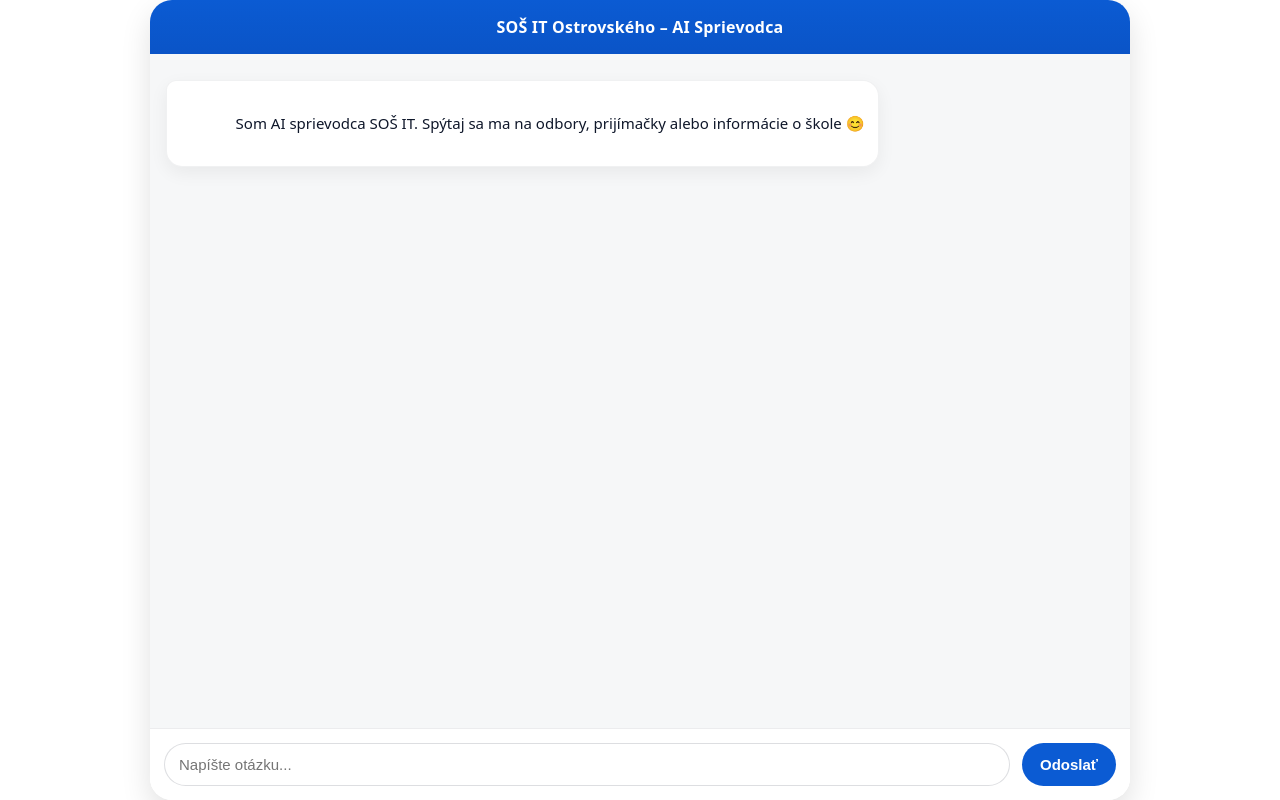
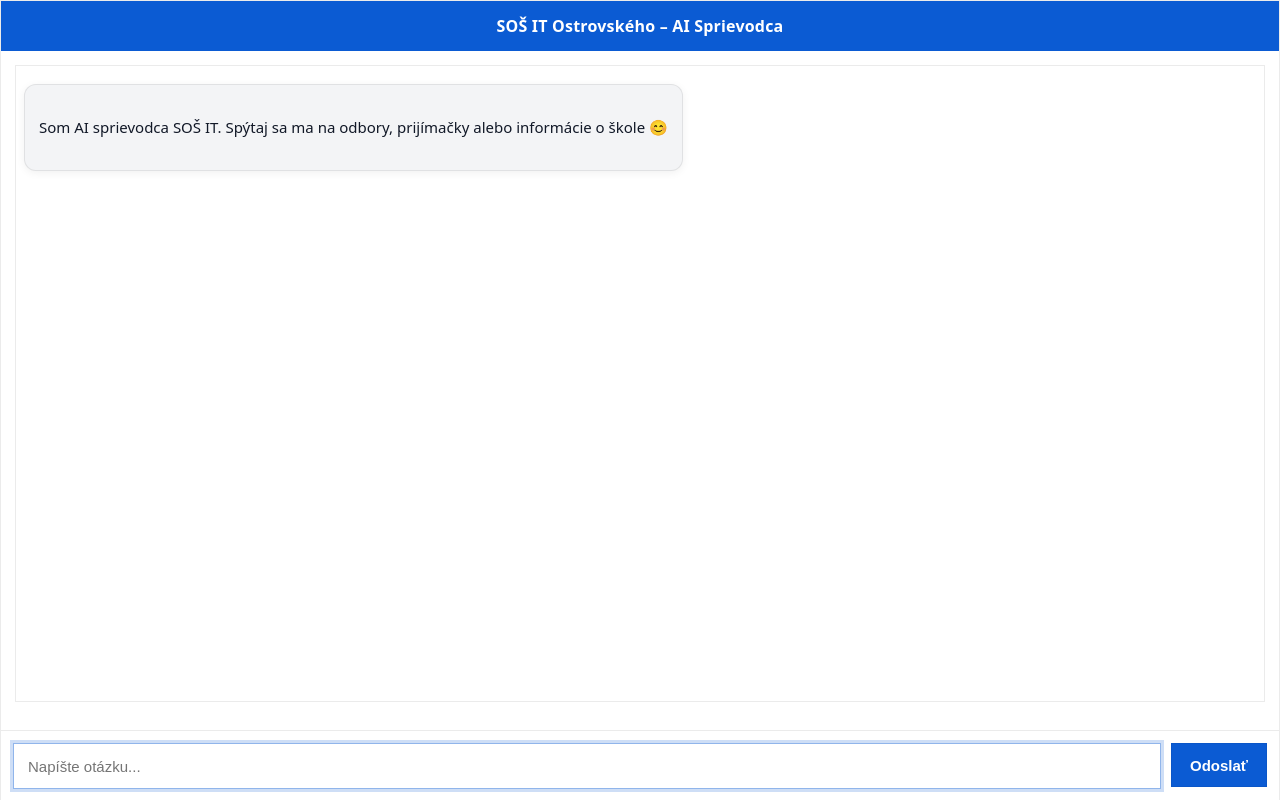
Before and after one commit to davidkogy-maker/sos-it-chat-bot, a Flask app: page / in a window 1280 px wide. Run offline with Flask 3, Linux system fonts and the light colour scheme.

Commit message:
Update index.html

```diff
--- a/templates/index.html
+++ b/templates/index.html
@@ -2,267 +2,300 @@
 <html lang="sk">
 <head>
   <meta charset="utf-8" />
-  <meta name="viewport" content="width=device-width,initial-scale=1" />
+  <meta name="viewport" content="width=device-width, initial-scale=1" />
   <title>SOŠ IT Ostrovského – AI Sprievodca</title>
+
   <style>
     :root{
-      --blue:#0b5bd3;
-      --blue2:#0a54c7;
-      --bg:#ffffff;
-      --panel:#f3f4f6;
-      --bubble:#e9edf3;
-      --text:#0f172a;
-      --muted:#64748b;
-      --radius:22px;
-      --shadow:0 12px 30px rgba(0,0,0,.12);
-      --maxW: 980px; /* ak chceš aby na PC nebolo extrémne široké */
+      --bg: rgba(255,255,255,0.92);
+      --panel: #ffffff;
+      --header: #0b5bd3;
+      --text: #111827;
+      --muted: #6b7280;
+      --bubble-ai: #f3f4f6;
+      --bubble-user: #0b5bd3;
+      --border: rgba(0,0,0,0.08);
+      --shadow: 0 10px 30px rgba(0,0,0,0.12);
+      --focus: 0 0 0 3px rgba(11,91,211,0.20);
     }
 
-    /* FULLSCREEN voči rodičovi (iframe / container v 3DVista) */
+    /* Dôležité pre 3DVista/webframe: nech je stránka NA CELOM priestore */
     html, body {
-      width:100%;
-      height:100%;
-      margin:0;
-      padding:0;
-      background: transparent; /* nech si to rieši 3DVista container */
-      overflow:hidden;
+      height: 100%;
+      width: 100%;
+      margin: 0;
+      padding: 0;
+      background: transparent; /* nech sa nebijeme s pozadím 3D */
+      overflow: hidden; /* scroll nech je len vo vnútri chat okna */
       font-family: system-ui, -apple-system, Segoe UI, Roboto, Arial, sans-serif;
-      color:var(--text);
+      color: var(--text);
     }
 
-    /* Root wrapper vždy 100% */
-    #app{
-      width:100%;
-      height:100%;
-      display:flex;
-      align-items:stretch;
-      justify-content:center;
+    /* Root kontajner */
+    .app {
+      height: 100%;
+      width: 100%;
+      display: flex;
+      align-items: stretch;
+      justify-content: stretch;
+      background: transparent;
     }
 
-    /* Shell vyplní celú plochu, ale vie mať max šírku */
-    .shell{
-      width:100%;
-      height:100%;
-      max-width: var(--maxW);
-      display:flex;
-      padding: 0; /* nech je to “edge-to-edge” v containery */
-      box-sizing:border-box;
-    }
+    /* Chat shell je “na celé” – žiadny max-width */
+    .chat-shell {
+      height: 100%;
+      width: 100%;
+      display: flex;
+      flex-direction: column;
+      background: var(--bg);
+      border: 1px solid var(--border);
+      box-shadow: var(--shadow);
 
-    /* Karta chatu vyplní celý shell */
-    .chat{
-      width:100%;
-      height:100%;
-      display:flex;
-      flex-direction:column;
-      background: rgba(255,255,255,.92);
-      backdrop-filter: blur(6px);
-      border-radius: var(--radius);
-      box-shadow: var(--shadow);
-      overflow:hidden;
+      /* “kockované” */
+      border-radius: 0;
+      overflow: hidden;
     }
 
     /* Header */
-    .header{
+    .chat-header {
       flex: 0 0 auto;
-      background: linear-gradient(180deg, var(--blue), var(--blue2));
-      color:#fff;
-      font-weight:700;
-      text-align:center;
-      padding: 16px 14px;
-      letter-spacing:.2px;
-      font-size: 16px;
+      background: var(--header);
+      color: white;
+      font-weight: 700;
+      text-align: center;
+      padding: 14px 12px;
+      letter-spacing: 0.2px;
+      user-select: none;
     }
 
-    /* Messages area = zvyšok priestoru */
-    .messages{
+    /* Obsah */
+    .chat-body {
       flex: 1 1 auto;
-      min-height:0; /* dôležité aby scroll fungoval v flex */
-      padding: 16px;
-      overflow:auto;
-      background: rgba(243,244,246,.75);
+      min-height: 0; /* extrémne dôležité pre scroll vo flexe */
+      display: flex;
+      flex-direction: column;
+      padding: 14px;
+      gap: 12px;
     }
 
-    .row{
-      display:flex;
+    /* Správy scrollujú samé */
+    .messages {
+      flex: 1 1 auto;
+      min-height: 0;
+      overflow: auto;
+      padding: 8px;
+      background: rgba(255,255,255,0.55);
+      border: 1px solid var(--border);
+
+      /* “kockované” */
+      border-radius: 0;
+    }
+
+    .msg {
+      display: flex;
       margin: 10px 0;
     }
-    .row.user{ justify-content:flex-end; }
-    .row.bot{ justify-content:flex-start; }
 
-    .bubble{
-      max-width: 88%;
+    .msg.ai { justify-content: flex-start; }
+    .msg.user { justify-content: flex-end; }
+
+    .bubble {
+      max-width: min(820px, 92%);
       padding: 12px 14px;
-      border-radius: 16px;
       line-height: 1.35;
       font-size: 15px;
+      border: 1px solid var(--border);
       white-space: pre-wrap;
-      word-wrap: break-word;
-      box-shadow: 0 6px 18px rgba(0,0,0,.06);
-    }
-    .row.user .bubble{
-      background: var(--blue);
-      color:#fff;
-      border-top-right-radius: 10px;
-    }
-    .row.bot .bubble{
-      background: #ffffff;
-      color: var(--text);
-      border-top-left-radius: 10px;
-      border: 1px solid rgba(15,23,42,.06);
+      word-break: break-word;
+      box-shadow: 0 2px 8px rgba(0,0,0,0.06);
+
+      /* bubliny môžu byť jemne zaoblené, ale ak chceš úplne kocky, daj 0 */
+      border-radius: 12px;
     }
 
-    .hint{
-      color: var(--muted);
-      font-size: 12px;
-      margin-top: 6px;
+    .msg.ai .bubble {
+      background: var(--bubble-ai);
+      color: var(--text);
     }
 
-    /* Input bar */
-    .composer{
-      flex: 0 0 auto;
-      display:flex;
-      gap: 12px;
-      padding: 14px;
-      background: rgba(255,255,255,.9);
-      border-top: 1px solid rgba(15,23,42,.08);
+    .msg.user .bubble {
+      background: var(--bubble-user);
+      color: white;
+      border-color: rgba(255,255,255,0.15);
     }
 
-    .input{
-      flex: 1 1 auto;
-      border: 1px solid rgba(15,23,42,.14);
-      border-radius: 999px;
-      padding: 12px 14px;
-      font-size: 15px;
-      outline:none;
-      background:#fff;
-    }
-    .input:focus{
-      border-color: rgba(11,91,211,.55);
-      box-shadow: 0 0 0 3px rgba(11,91,211,.15);
+    /* Spodný input bar */
+    .composer {
+      flex: 0 0 auto;
+      display: flex;
+      gap: 10px;
+      padding: 12px;
+      background: rgba(255,255,255,0.75);
+      border-top: 1px solid var(--border);
     }
 
-    .btn{
+    .composer input {
+      flex: 1 1 auto;
+      height: 44px;
+      padding: 0 14px;
+      font-size: 15px;
+      border: 1px solid var(--border);
+      outline: none;
+
+      /* kocka */
+      border-radius: 0;
+      background: white;
+    }
+
+    .composer input:focus {
+      box-shadow: var(--focus);
+      border-color: rgba(11,91,211,0.45);
+    }
+
+    .composer button {
       flex: 0 0 auto;
-      border: none;
-      border-radius: 999px;
-      padding: 12px 18px;
+      height: 44px;
+      padding: 0 18px;
       font-weight: 700;
       font-size: 15px;
-      cursor:pointer;
-      background: var(--blue);
-      color:#fff;
-    }
-    .btn:disabled{
-      opacity:.65;
-      cursor:not-allowed;
+      color: white;
+      background: var(--header);
+      border: 1px solid rgba(0,0,0,0.05);
+      cursor: pointer;
+
+      /* kocka */
+      border-radius: 0;
     }
 
-    /* Keď je tvoj 3DVista container menší/na výšku: jemne zmenšíme paddingy */
-    @media (max-height: 520px){
-      .header{ padding: 12px 12px; font-size: 15px; }
-      .messages{ padding: 12px; }
-      .composer{ padding: 10px; gap: 10px; }
-      .input{ padding: 10px 12px; }
-      .btn{ padding: 10px 14px; }
+    .composer button:disabled {
+      opacity: 0.6;
+      cursor: not-allowed;
     }
 
-    /* Ak chceš aby karta bola úplne “edge-to-edge” bez radiusu v malom containery */
-    @media (max-width: 520px){
-      .chat{ border-radius: 18px; }
-      .bubble{ max-width: 92%; }
+    .hint {
+      font-size: 12px;
+      color: var(--muted);
+      padding: 0 2px 2px 2px;
     }
+
+    /* Keď je webframe veľmi úzky */
+    @media (max-width: 420px){
+      .bubble { font-size: 14px; }
+      .chat-header { padding: 12px 10px; }
+      .composer { padding: 10px; }
+    }
+
+    /* Ak chceš úplne “kockové” aj bubliny, odkomentuj:
+    .bubble { border-radius: 0; }
+    */
   </style>
 </head>
 
 <body>
-  <div id="app">
-    <div class="shell">
-      <div class="chat" role="application" aria-label="AI chat">
-        <div class="header">SOŠ IT Ostrovského – AI Sprievodca</div>
+  <div class="app">
+    <div class="chat-shell" role="application" aria-label="SOŠ IT chat">
+      <div class="chat-header">SOŠ IT Ostrovského – AI Sprievodca</div>
 
-        <div id="messages" class="messages" aria-live="polite">
-          <div class="row bot">
+      <div class="chat-body">
+        <div class="messages" id="messages" aria-live="polite" aria-relevant="additions">
+          <div class="msg ai">
             <div class="bubble">
-              Som AI sprievodca SOŠ IT. Spýtaj sa ma na odbory, prijímačky alebo informácie o škole 😊
+Som AI sprievodca SOŠ IT. Spýtaj sa ma na odbory, prijímačky alebo informácie o škole 😊
             </div>
           </div>
         </div>
 
-        <form id="composer" class="composer" autocomplete="off">
-          <input id="input" class="input" type="text" placeholder="Napíšte otázku..." />
-          <button id="send" class="btn" type="submit">Odoslať</button>
-        </form>
+        <div class="hint" id="hint"></div>
       </div>
+
+      <form class="composer" id="form" autocomplete="off">
+        <input
+          id="input"
+          type="text"
+          placeholder="Napíšte otázku..."
+          maxlength="800"
+        />
+        <button id="send" type="submit">Odoslať</button>
+      </form>
     </div>
   </div>
 
   <script>
-    const messagesEl = document.getElementById('messages');
-    const formEl = document.getElementById('composer');
-    const inputEl = document.getElementById('input');
-    const sendBtn = document.getElementById('send');
+    const messagesEl = document.getElementById("messages");
+    const form = document.getElementById("form");
+    const input = document.getElementById("input");
+    const sendBtn = document.getElementById("send");
+    const hintEl = document.getElementById("hint");
 
     function addMessage(text, who) {
-      const row = document.createElement('div');
-      row.className = 'row ' + (who === 'user' ? 'user' : 'bot');
+      const row = document.createElement("div");
+      row.className = `msg ${who}`;
 
-      const bubble = document.createElement('div');
-      bubble.className = 'bubble';
+      const bubble = document.createElement("div");
+      bubble.className = "bubble";
       bubble.textContent = text;
 
       row.appendChild(bubble);
       messagesEl.appendChild(row);
 
-      // scroll dole
+      // scroll dolu
       messagesEl.scrollTop = messagesEl.scrollHeight;
-      return bubble;
     }
 
-    function setBusy(busy) {
-      sendBtn.disabled = busy;
-      inputEl.disabled = busy;
+    function setBusy(isBusy, hintText = "") {
+      sendBtn.disabled = isBusy;
+      input.disabled = isBusy;
+      hintEl.textContent = hintText;
     }
 
-    async function sendMessage(q) {
-      setBusy(true);
-      addMessage(q, 'user');
+    async function sendMessage(text) {
+      // tu vieš upraviť, ak máš iný endpoint
+      const res = await fetch("/chat", {
+        method: "POST",
+        headers: { "Content-Type": "application/json" },
+        body: JSON.stringify({ message: text })
+      });
 
-      // placeholder odpoveď
-      const placeholder = addMessage('...', 'bot');
+      // ak server vráti 429/503, zobrazíme “veľa ľudí” (bez spomínania limitov)
+      if (!res.ok) {
+        let seconds = 12; // default
+        const retryAfter = res.headers.get("Retry-After");
+        if (retryAfter) {
+          const n = parseInt(retryAfter, 10);
+          if (!Number.isNaN(n) && n > 0 && n < 120) seconds = n;
+        }
+        return { reply: `Momentálne je veľa ľudí naraz. Skús to prosím o ${seconds} sekúnd.` };
+      }
 
-      try {
-        const res = await fetch('/chat', {
-          method: 'POST',
-          headers: { 'Content-Type': 'application/json' },
-          body: JSON.stringify({ message: q })
-        });
+      const data = await res.json();
 
-        // ak backend vráti 200 aj pri chybe, ošetrujeme aj to
-        const data = await res.json().catch(() => ({}));
-
-        if (!res.ok || !data || typeof data.reply !== 'string' || !data.reply.trim()) {
-          throw new Error('bad_response');
-        }
-
-        placeholder.textContent = data.reply;
-      } catch (e) {
-        // “neprezrádzaj API limit” – iba ľudská hláška
-        placeholder.textContent = 'Momentálne je veľa ľudí naraz. Skús to prosím o chvíľu.';
-      } finally {
-        setBusy(false);
-        inputEl.value = '';
-        inputEl.focus();
-        messagesEl.scrollTop = messagesEl.scrollHeight;
-      }
+      // Uprav podľa toho, čo vracia backend:
+      // napr. data.reply / data.response / data.text ...
+      return { reply: (data.reply ?? data.response ?? data.text ?? "").toString() };
     }
 
-    formEl.addEventListener('submit', (ev) => {
-      ev.preventDefault();
-      const q = (inputEl.value || '').trim();
-      if (!q) return;
-      sendMessage(q);
+    form.addEventListener("submit", async (e) => {
+      e.preventDefault();
+      const text = input.value.trim();
+      if (!text) return;
+
+      addMessage(text, "user");
+      input.value = "";
+
+      setBusy(true, "");
+      try {
+        const { reply } = await sendMessage(text);
+        addMessage(reply || "Prepáč, niečo sa pokazilo. Skús to prosím znova.", "ai");
+      } catch (err) {
+        addMessage("Momentálne je veľa ľudí naraz. Skús to prosím o pár sekúnd.", "ai");
+      } finally {
+        setBusy(false, "");
+        input.focus();
+      }
     });
+
+    // Enter posiela, Shift+Enter nie (keď je input typu text, je to default OK)
+    window.addEventListener("load", () => input.focus());
   </script>
 </body>
 </html>
```
